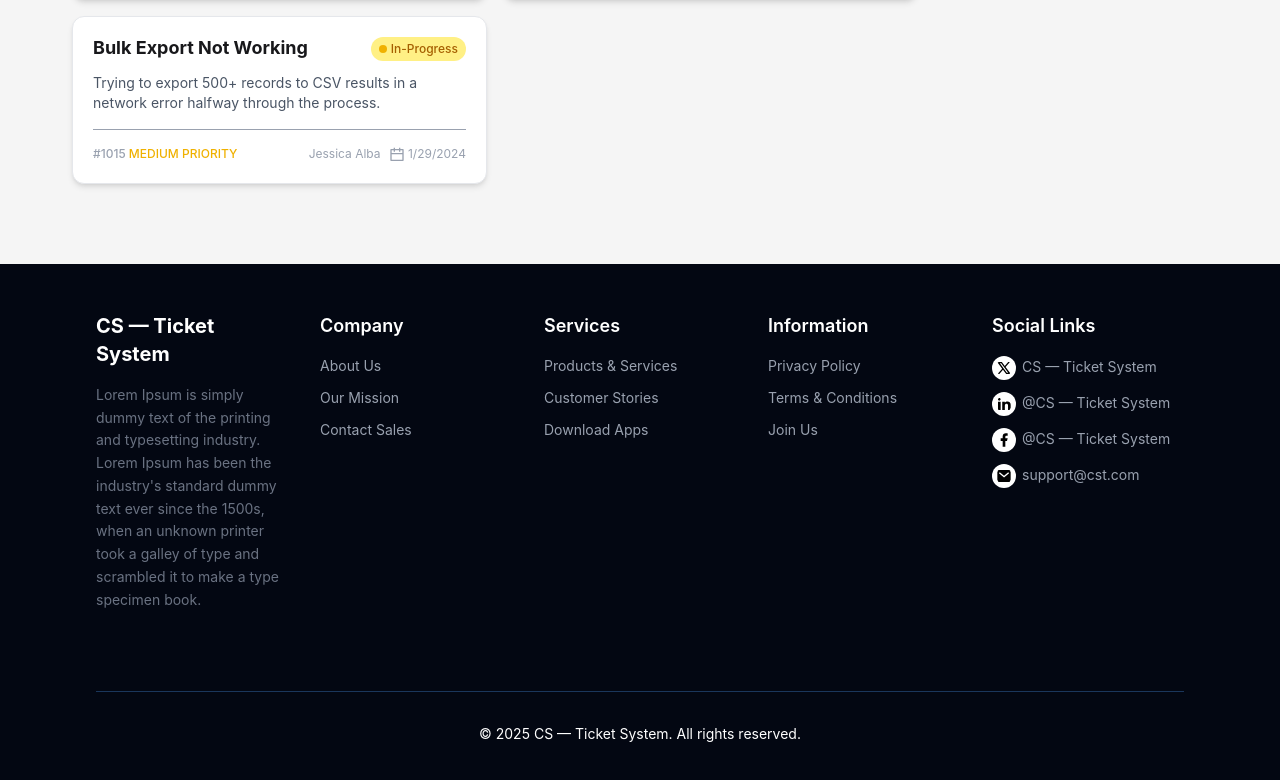
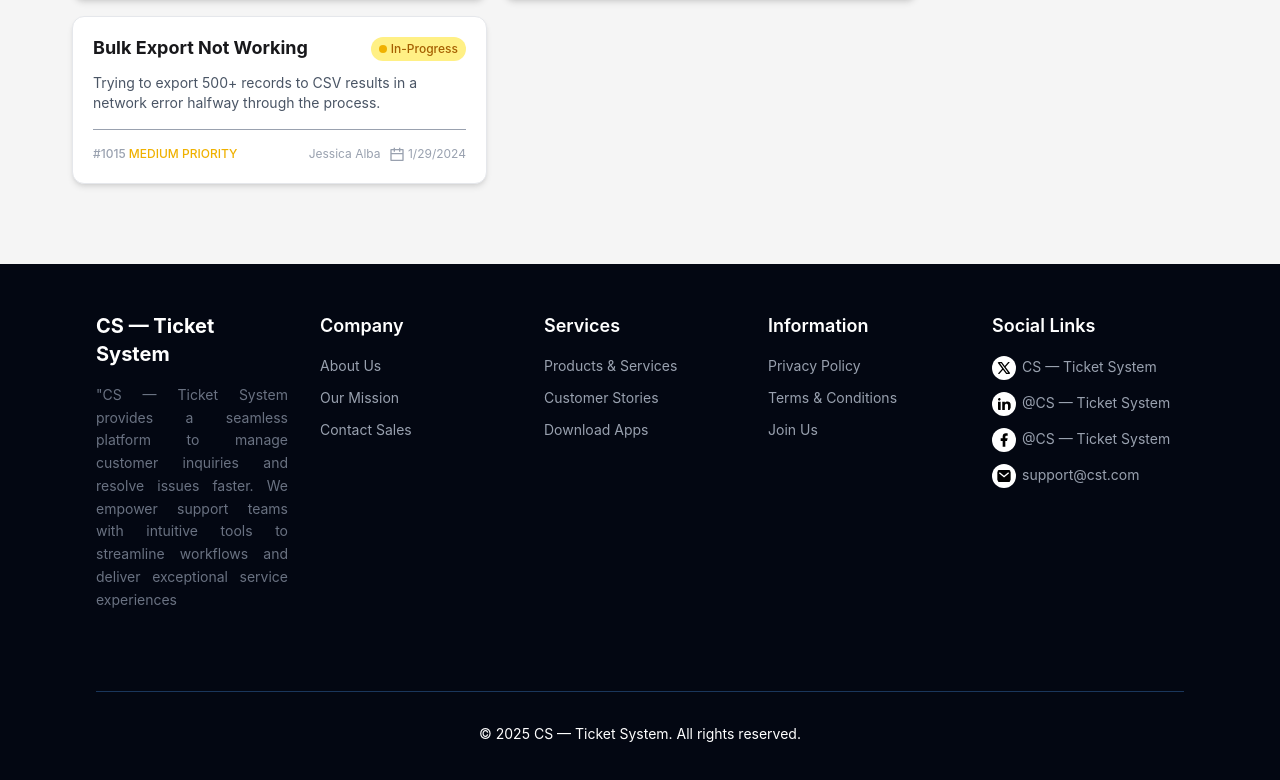
Before and after one commit to hasanujjamanjibon/customer-tickets-projects-assignment, a React (Vite) app: page / in a window 1280 px wide. Shown: the part 1716-2496 px from the top of the page. Built offline with nearby package versions, Linux system fonts and the light colour scheme.

Commit message:
resolved alert added and replace fotter dummy text

```diff
--- a/src/App.jsx
+++ b/src/App.jsx
@@ -47,12 +47,24 @@ function App() {
       const newProgressData = inProgressData.filter((task) => task !== CardID);
       localStorage.setItem('in-progress', JSON.stringify(newProgressData));
       setInProgressData(newProgressData);
+      return Swal.fire({
+        icon: 'success',
+        title: 'Resolved Successfully Complete!',
+        showConfirmButton: false,
+        timer: 1000,
+      });
     } else {
       localStorage.setItem('resolved', JSON.stringify(newResolvedTask));
       setResolved(newResolvedTask);
       const newProgressData = inProgressData.filter((task) => task !== CardID);
       localStorage.setItem('in-progress', JSON.stringify(newProgressData));
       setInProgressData(newProgressData);
+      return Swal.fire({
+        icon: 'success',
+        title: 'Resolved Successfully Complete!',
+        showConfirmButton: false,
+        timer: 1000,
+      });
     }
   };
   useEffect(() => {
--- a/src/components/Footer/Footer.jsx
+++ b/src/components/Footer/Footer.jsx
@@ -1,4 +1,9 @@
-import { RiFacebookFill, RiLinkedinFill, RiMailFill, RiTwitterXLine } from '@remixicon/react';
+import {
+  RiFacebookFill,
+  RiLinkedinFill,
+  RiMailFill,
+  RiTwitterXLine,
+} from '@remixicon/react';
 
 const Footer = () => {
   return (
@@ -8,11 +13,11 @@ const Footer = () => {
           <h2 className='text-white text-xl font-bold mb-4'>
             CS — Ticket System
           </h2>
-          <p className='text-sm leading-relaxed text-gray-500'>
-            Lorem Ipsum is simply dummy text of the printing and typesetting
-            industry. Lorem Ipsum has been the industry's standard dummy text
-            ever since the 1500s, when an unknown printer took a galley of type
-            and scrambled it to make a type specimen book.
+          <p className='text-sm leading-relaxed text-gray-500 text-justify'>
+            "CS — Ticket System provides a seamless platform to manage customer
+            inquiries and resolve issues faster. We empower support teams with
+            intuitive tools to streamline workflows and deliver exceptional
+            service experiences
           </p>
         </div>
 
```
